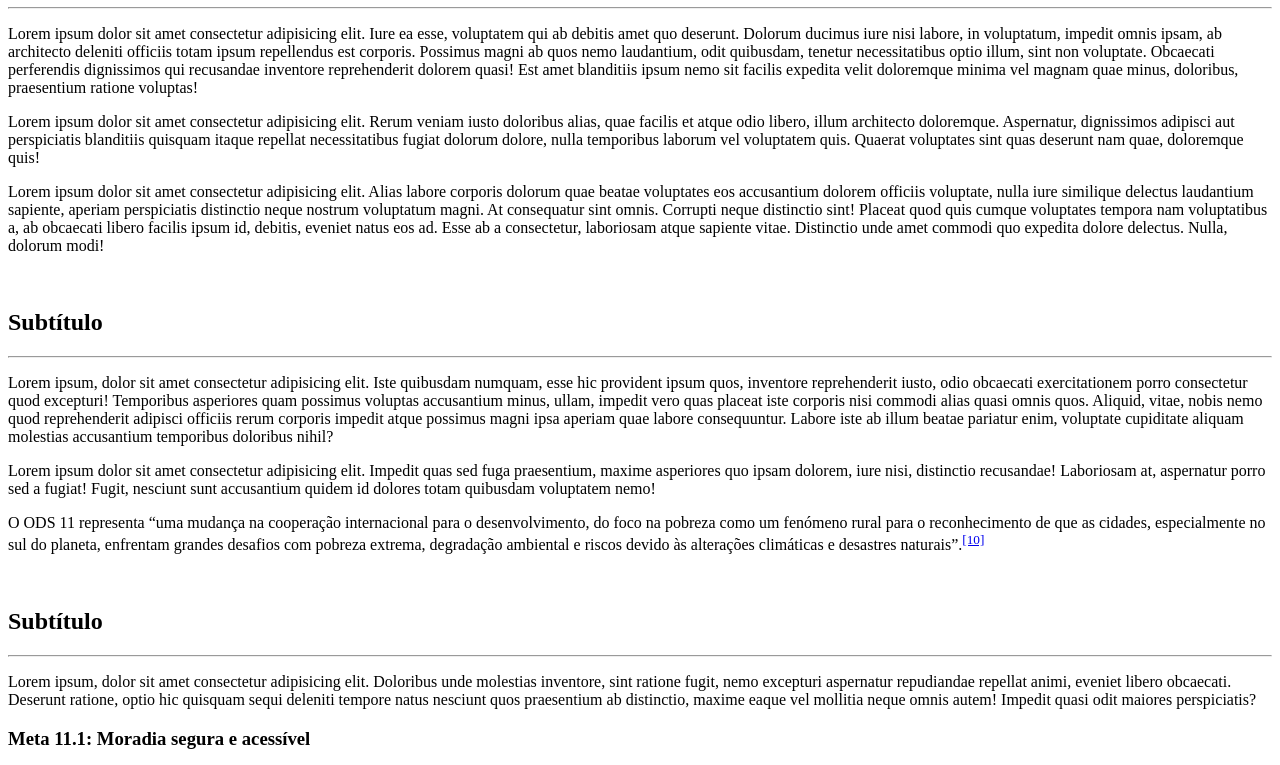
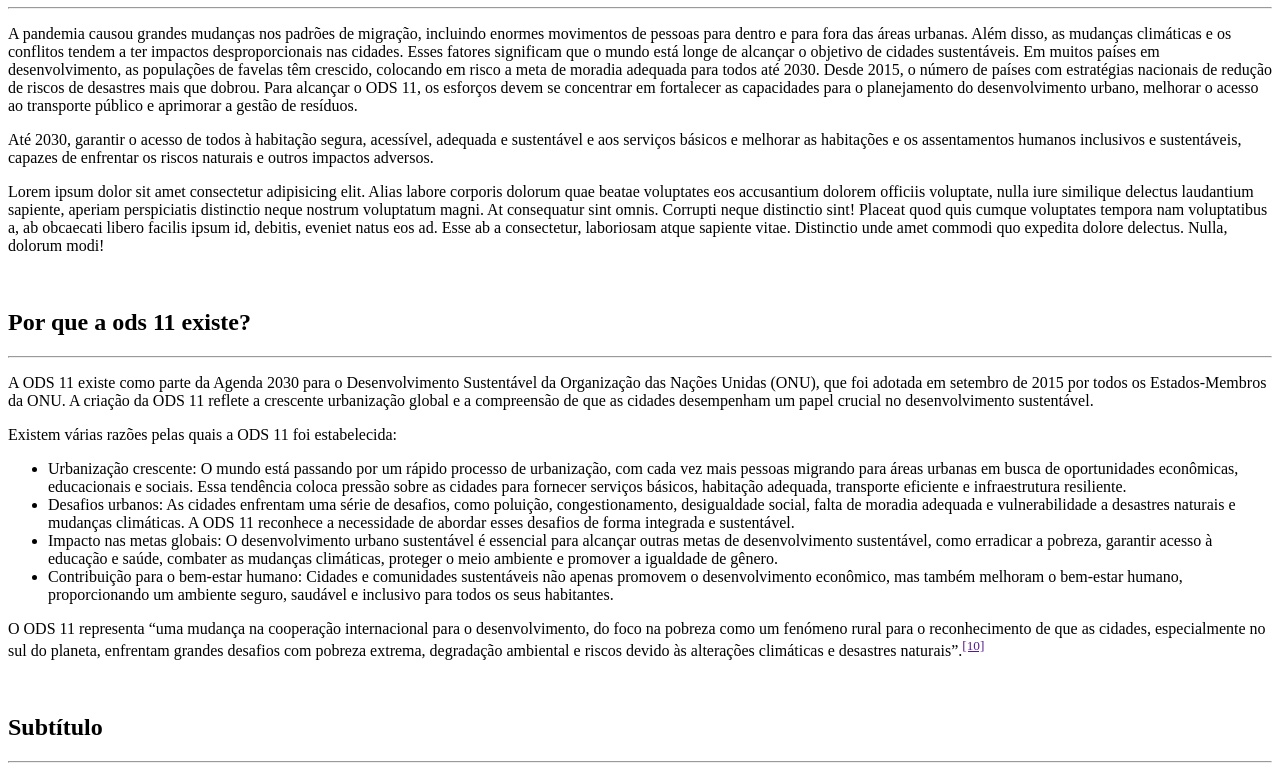
Before and after one commit to LuccaRyan/Dupla-html, a plain HTML site: page projetinho/index.html in a window 1280 px wide. Shown: the part 73-838 px from the top of the page. Drawn offline with Linux system fonts and the light colour scheme.

Commit message:
Inserindo pesquisa

```diff
--- a/projetinho/index.html
+++ b/projetinho/index.html
@@ -8,20 +8,21 @@
 </head>
 
 <body>
-    <h1>Título</h1>
+    <h1>Germinapédia - ODS 11</h1>
     <hr>
 
-    <p>Lorem ipsum dolor sit amet consectetur adipisicing elit. Iure ea esse, voluptatem qui ab debitis amet quo
-        deserunt. Dolorum ducimus iure nisi labore, in voluptatum, impedit omnis ipsam, ab architecto deleniti officiis
-        totam ipsum repellendus est corporis. Possimus magni ab quos nemo laudantium, odit quibusdam, tenetur
-        necessitatibus optio illum, sint non voluptate. Obcaecati perferendis dignissimos qui recusandae inventore
-        reprehenderit dolorem quasi! Est amet blanditiis ipsum nemo sit facilis expedita velit doloremque minima vel
-        magnam quae minus, doloribus, praesentium ratione voluptas!</p>
+    <p>A pandemia causou grandes mudanças nos padrões de migração, incluindo enormes movimentos de pessoas para dentro e
+        para fora das áreas urbanas. Além disso, as mudanças climáticas e os conflitos tendem a ter impactos
+        desproporcionais nas cidades. Esses fatores significam que o mundo está longe de alcançar o objetivo de cidades
+        sustentáveis. Em muitos países em desenvolvimento, as populações de favelas têm crescido, colocando em risco a
+        meta de moradia adequada para todos até 2030. Desde 2015, o número de países com estratégias nacionais de
+        redução de riscos de desastres mais que dobrou. Para alcançar o ODS 11, os esforços devem se concentrar em
+        fortalecer as capacidades para o planejamento do desenvolvimento urbano, melhorar o acesso ao transporte público
+        e aprimorar a gestão de resíduos.</p>
 
-    <p>Lorem ipsum dolor sit amet consectetur adipisicing elit. Rerum veniam iusto doloribus alias, quae facilis et
-        atque odio libero, illum architecto doloremque. Aspernatur, dignissimos adipisci aut perspiciatis blanditiis
-        quisquam itaque repellat necessitatibus fugiat dolorum dolore, nulla temporibus laborum vel voluptatem quis.
-        Quaerat voluptates sint quas deserunt nam quae, doloremque quis!</p>
+    <p>Até 2030, garantir o acesso de todos à habitação segura, acessível, adequada e sustentável e aos serviços básicos
+        e melhorar as habitações e os assentamentos humanos inclusivos e sustentáveis, capazes de enfrentar os riscos
+        naturais e outros impactos adversos.</p>
 
     <p>Lorem ipsum dolor sit amet consectetur adipisicing elit. Alias labore corporis dolorum quae beatae voluptates eos
         accusantium dolorem officiis voluptate, nulla iure similique delectus laudantium sapiente, aperiam perspiciatis
@@ -32,25 +33,38 @@
 
     <br>
 
-    <h2>Subtítulo</h2>
+    <h2>Por que a ods 11 existe?</h2>
     <hr>
 
-    <p>Lorem ipsum, dolor sit amet consectetur adipisicing elit. Iste quibusdam numquam, esse hic provident ipsum quos,
-        inventore reprehenderit iusto, odio obcaecati exercitationem porro consectetur quod excepturi! Temporibus
-        asperiores quam possimus voluptas accusantium minus, ullam, impedit vero quas placeat iste corporis nisi commodi
-        alias quasi omnis quos. Aliquid, vitae, nobis nemo quod reprehenderit adipisci officiis rerum corporis impedit
-        atque possimus magni ipsa aperiam quae labore consequuntur. Labore iste ab illum beatae pariatur enim, voluptate
-        cupiditate aliquam molestias accusantium temporibus doloribus nihil?
-    </p>
+    <p>A ODS 11 existe como parte da Agenda 2030 para o Desenvolvimento Sustentável da Organização das Nações Unidas
+        (ONU), que foi adotada em setembro de 2015 por todos os Estados-Membros da ONU. A criação da ODS 11 reflete a
+        crescente urbanização global e a compreensão de que as cidades desempenham um papel crucial no desenvolvimento
+        sustentável.</p>
 
-    <p>Lorem ipsum dolor sit amet consectetur adipisicing elit. Impedit quas sed fuga praesentium, maxime asperiores quo
-        ipsam dolorem, iure nisi, distinctio recusandae! Laboriosam at, aspernatur porro sed a fugiat! Fugit, nesciunt
-        sunt accusantium quidem id dolores totam quibusdam voluptatem nemo!</p>
+    <p>Existem várias razões pelas quais a ODS 11 foi estabelecida:</p>
 
+    <ul>
+        <li>Urbanização crescente: O mundo está passando por um rápido processo de urbanização, com cada vez mais
+            pessoas migrando para áreas urbanas em busca de oportunidades econômicas, educacionais e sociais. Essa
+            tendência coloca pressão sobre as cidades para fornecer serviços básicos, habitação adequada, transporte
+            eficiente e infraestrutura resiliente.</li>
+
+        <li>Desafios urbanos: As cidades enfrentam uma série de desafios, como poluição, congestionamento, desigualdade
+            social, falta de moradia adequada e vulnerabilidade a desastres naturais e mudanças climáticas. A ODS 11
+            reconhece a necessidade de abordar esses desafios de forma integrada e sustentável.</li>
+
+        <li>Impacto nas metas globais: O desenvolvimento urbano sustentável é essencial para alcançar outras metas de
+            desenvolvimento sustentável, como erradicar a pobreza, garantir acesso à educação e saúde, combater as
+            mudanças climáticas, proteger o meio ambiente e promover a igualdade de gênero.</li>
+
+        <li>Contribuição para o bem-estar humano: Cidades e comunidades sustentáveis não apenas promovem o
+            desenvolvimento econômico, mas também melhoram o bem-estar humano, proporcionando um ambiente seguro,
+            saudável e inclusivo para todos os seus habitantes.</li>
+    </ul>
     <p>O ODS 11 representa “uma mudança na cooperação internacional para o desenvolvimento, do foco na pobreza como um
         fenómeno rural para o reconhecimento de que as cidades, especialmente no sul do planeta, enfrentam grandes
         desafios com pobreza extrema, degradação ambiental e riscos devido às alterações climáticas e desastres
-        naturais”.<sup><a href="#ref10">[10]</a></sup></p>
+        naturais”.<sup><a href="">[10]</a></sup></p>
 
     <br>
 
```
